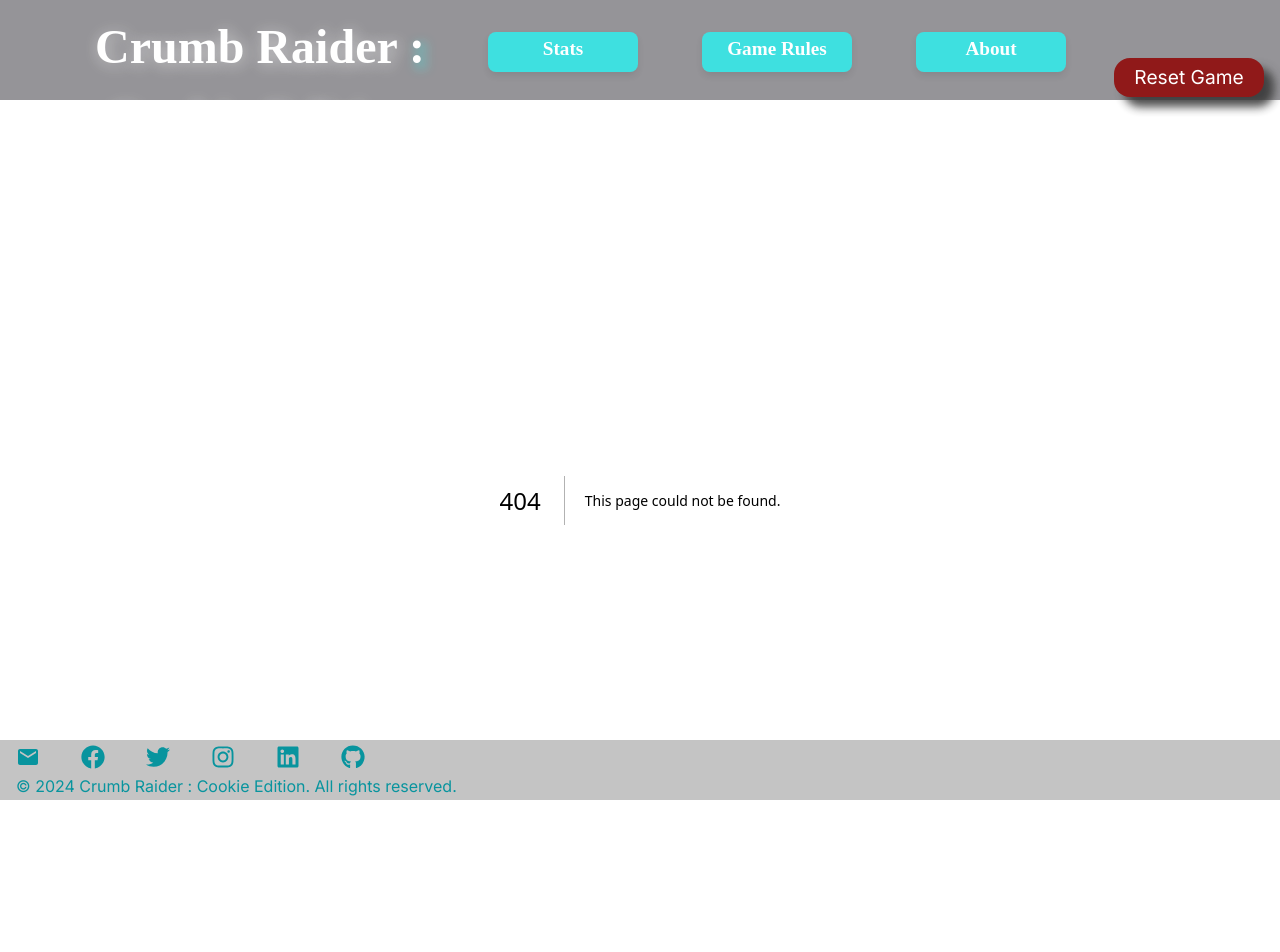
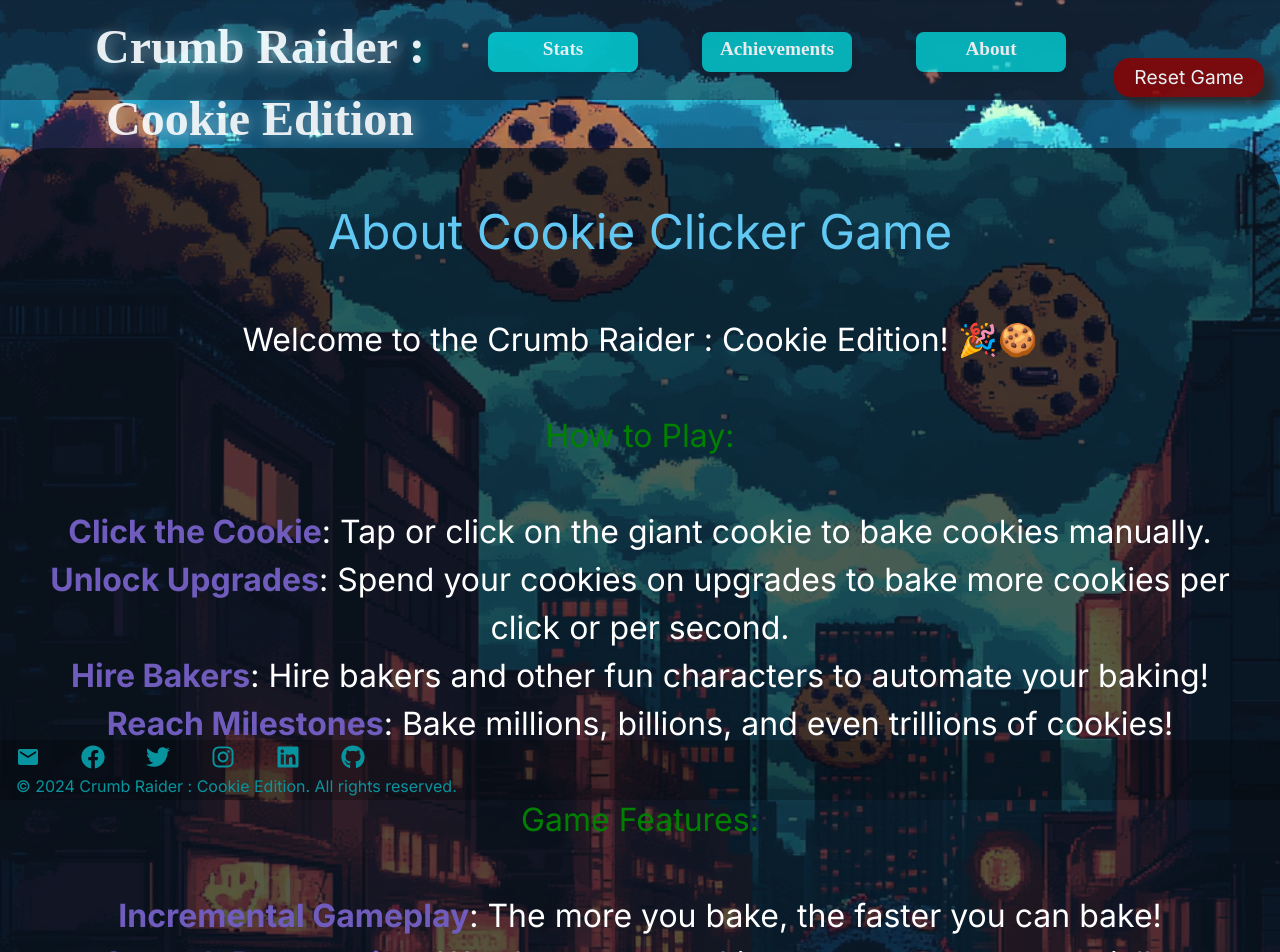
Before and after one commit to akuyra1/Cookie-Clicker-Game, a Next.js app: page /pages/about in a window 1280 px wide. Before the commit this address had no page. Shown: the top 952 px of the page. Before the commit the page ends 900 px from the top, so only its background shows below. Built offline with nearby package versions, Linux system fonts and the light colour scheme.

Commit message:
Added a working link to the About page with game rules explained, added some styles to it. Created a Stats page but no content yet.

```diff
--- a/src/app/components/Header.jsx
+++ b/src/app/components/Header.jsx
@@ -4,6 +4,8 @@ import headerContainerStyles from '@/app/styles/Header.module.css';
 import HoverButton from './Button';
 import buttonStyles from '@/app/styles/Buttons.module.css';
 import UserContext from '../contexts/GameContext';
+import Link from 'next/link';
+
 
 export default function Header() {
   const { resetGame } = useContext(UserContext); // Access context
@@ -15,9 +17,9 @@ export default function Header() {
           <a href='/'>Crumb Raider <span className={headerContainerStyles.headerSpan}>:</span> Cookie Edition</a>
         </button>
         <ul className={headerContainerStyles.navItemsList}>
-          <li className={headerContainerStyles.navItems}><a href='/'>Stats</a></li>
-          <li className={headerContainerStyles.navItems}><a href='/'>Game Rules</a></li>
-          <li className={headerContainerStyles.navItems}><a href='/'>About</a></li>
+          <li className={headerContainerStyles.navItems}><Link href='/pages/gameStats'>Stats</Link></li>
+          <li className={headerContainerStyles.navItems}><a href='/'>Achievements</a></li>
+          <li className={headerContainerStyles.navItems}><Link href='/pages/about'>About</Link></li>
           <HoverButton onClick={resetGame} className={buttonStyles.resetButton} text='Reset Game' />
         </ul>
       </div>
--- a/src/app/components/Icons.jsx
+++ b/src/app/components/Icons.jsx
@@ -21,7 +21,7 @@ export default function SocialMediaIcons() {
       <a href="https://www.linkedin.com" aria-label="LinkedIn" target="_blank" rel="noopener noreferrer">
         <FaLinkedin className={IconStyles.icons}/>
       </a>
-      <a href="https://www.github.com" aria-label="GitHub" target="_blank" rel="noopener noreferrer">
+      <a href="https://github.com/akuyra1" aria-label="GitHub" target="_blank" rel="noopener noreferrer">
         <FaGithub className={IconStyles.icons}/>
       </a>
     </div>
--- /dev/null
+++ b/src/app/pages/about/page.js
@@ -0,0 +1,34 @@
+import React from 'react'
+import '@/app/styles/aboutPage.css'
+
+
+export default function About() {
+
+
+  return (
+    <div className='container'>
+      <h1 className='about-page-title'>About Cookie Clicker Game</h1>
+
+      <p className='about-welcome'>Welcome to the Crumb Raider : Cookie Edition! 🎉🍪</p>
+
+      <h2>How to Play:</h2>
+      <ul className='game-rules'>
+        <li><strong><span>Click the Cookie</span></strong>: Tap or click on the giant cookie to bake cookies manually.</li>
+        <li><strong><span>Unlock Upgrades</span></strong>: Spend your cookies on upgrades to bake more cookies per click or per second.</li>
+        <li><strong><span>Hire Bakers</span></strong>: Hire bakers and other fun characters to automate your baking!</li>
+        <li><strong><span>Reach Milestones</span></strong>: Bake millions, billions, and even trillions of cookies!</li>
+      </ul>
+
+      <h2>Game Features:</h2>
+      <ul className='game-rules'>
+        <li><strong><span>Incremental Gameplay</span></strong>: The more you bake, the faster you can bake!</li>
+        <li><strong><span>Smooth Progression</span></strong>: Watch as your cookie count grows exponentially.</li>
+        <li><strong><span>Upgrades & Power-ups</span></strong>: Customize your gameplay with cool upgrades.</li>
+        <li><strong><span>Casual & Addictive</span></strong>: Perfect for quick breaks or long sessions.</li>
+      </ul>
+
+      <p>Are you ready to become the world’s greatest cookie maker? Start clicking and build your cookie empire today!</p>
+
+    </div>
+  )
+}
--- /dev/null
+++ b/src/app/pages/gameStats/page.js
@@ -0,0 +1,9 @@
+import React from 'react'
+
+export default function page() {
+  return (
+    <div>
+      <h1>This is the game stats page</h1>
+    </div>
+  )
+}
--- a/src/app/styles/Sections.module.css
+++ b/src/app/styles/Sections.module.css
@@ -1,10 +1,6 @@
 .containers {
     display: flex;
-    /* flex-direction: row;  */
-    /* background-color: red; */
-    /* margin-left: 15rem; */
     margin-top: 0;
-    /* margin-bottom: 5rem; */
 }
 
 .upgradesTitle {
@@ -31,7 +27,6 @@
     padding: 1rem;
     background-color: rgba(16, 14, 21, 0.486);
     opacity: 95%;
-
 }
 
 .upgradeList {
@@ -46,8 +41,6 @@
     border-radius: 5px;
     box-shadow: 2px 2px 15px rgba(255, 255, 255, 0.717);
     transition: transform 0.8s ease; /* Apply transition to the base state */
-
-
 }
 
 .upgradeList:hover {
@@ -105,7 +98,6 @@
     border-radius: 2rem;
     margin: 1rem auto;
     opacity: 85%;
-
 }
 
 .counterTitle {
@@ -128,7 +120,7 @@
 }
 
 .counterCpsSpan {
-    margin-left: 4rem;
+    margin-left: 3.5rem;
     font-size: 2rem;
     font-weight: bold;
     color: #0a6911;
--- /dev/null
+++ b/src/app/styles/aboutPage.css
@@ -0,0 +1,26 @@
+.container {
+    color: #fff;
+    /* width: 100%; */
+    background-color: rgba(8, 15, 21, 0.68);
+    display: flex;
+    flex-direction: column;
+    gap: 3rem;
+    margin: 3rem auto;
+    padding: 3rem;
+    text-align: center;
+    font-size: 2rem;
+    border-radius: 3rem;
+}
+
+.game-rules li span {
+    color: rgb(111, 92, 188);
+}
+
+h2 {
+    color: green;
+}
+
+.about-page-title {
+    color: rgb(97, 199, 243);
+    font-size: 3rem;
+}
```
Also changed, not shown: src/app/components/Upgrade.jsx (+11 -0 lines), public/images/cookieOven.webp (added), public/images/cookieOven2.webp (added).
